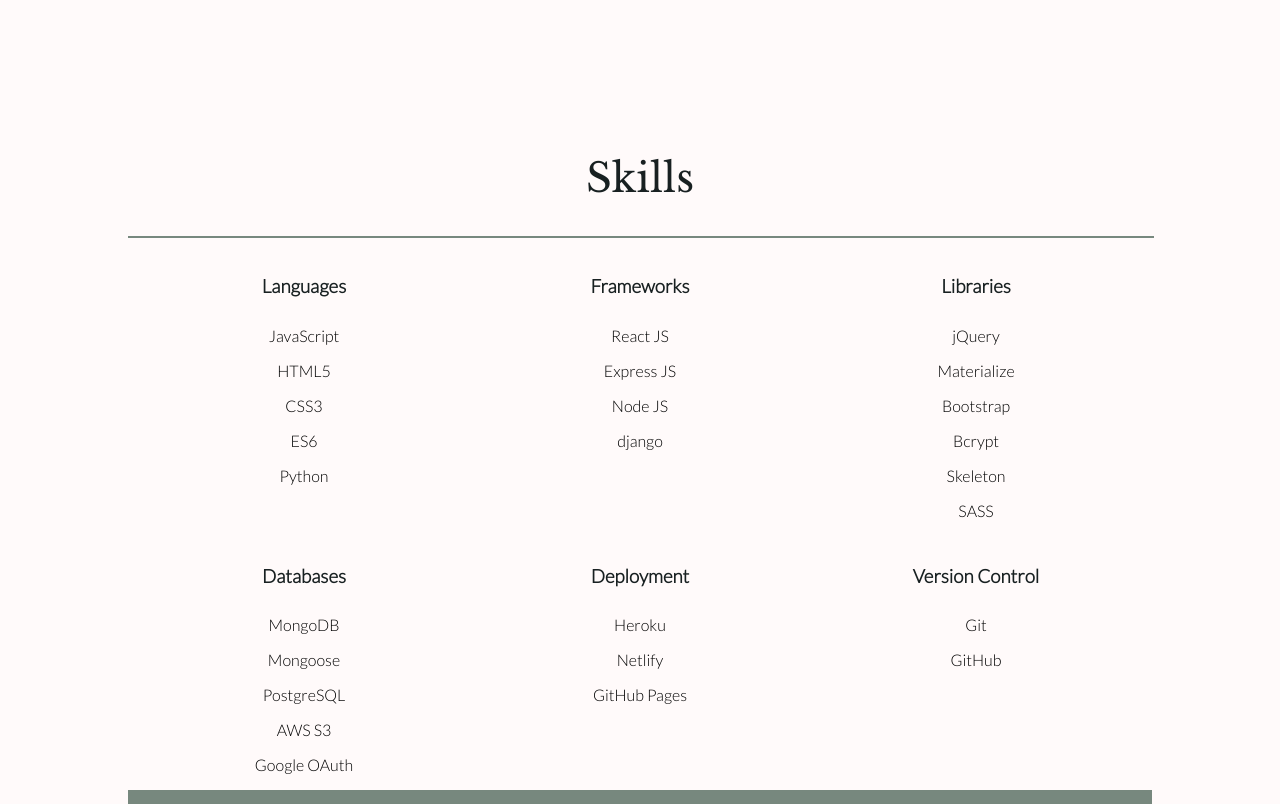
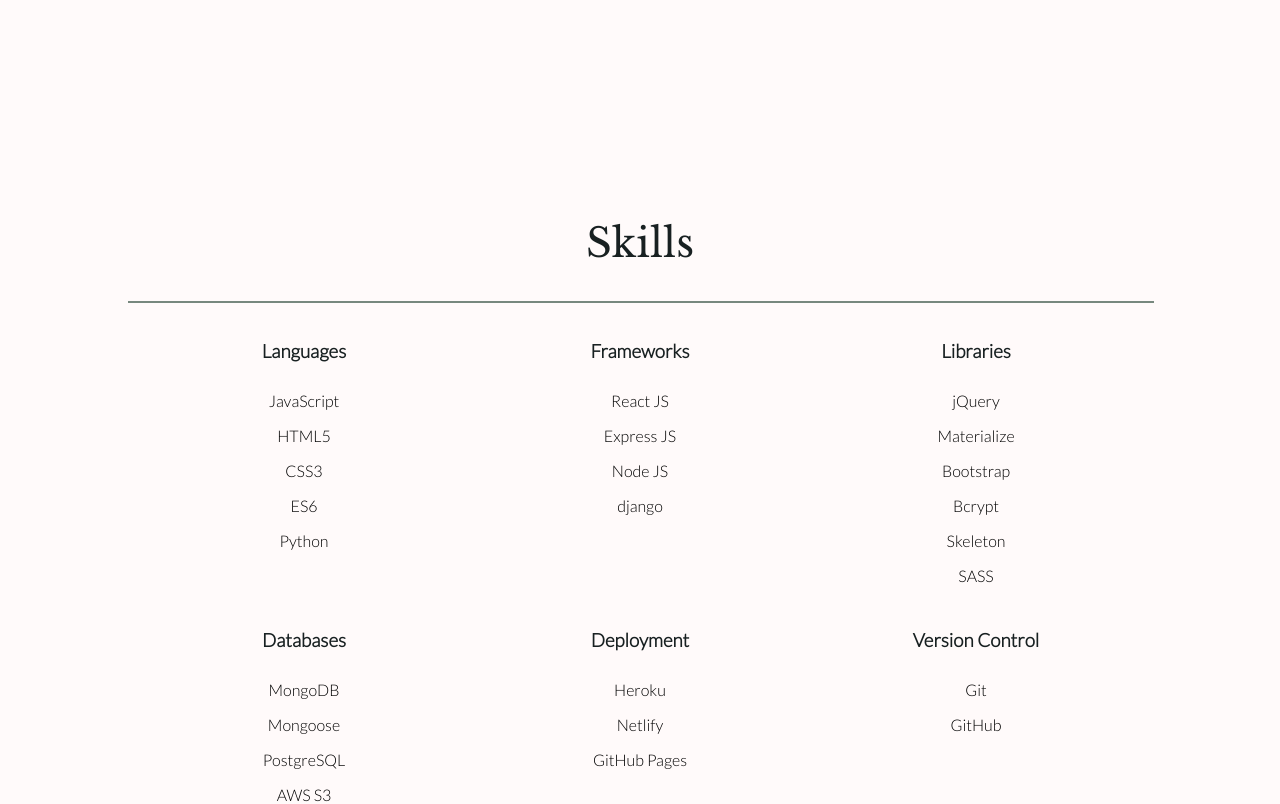
Before and after one commit to laurakelly1/portfolio-frontend, a React (Create React App) app: page / in a window 1280 px wide. Shown: the part 2280-3084 px from the top of the page. Built offline with nearby package versions, Linux system fonts and the light colour scheme.

Commit message:
Added favicon

```diff
--- a/src/components/Nav.js
+++ b/src/components/Nav.js
@@ -3,7 +3,7 @@
   return (
     <div className="nav">
       <div className="navbar">
-        <Link to='/#home' smooth>
+        <Link to="/#home" smooth>
           Home
         </Link>
         <Link to="/#about" smooth>
@@ -12,7 +12,7 @@
         <Link to="/#projects" smooth>
           Projects
         </Link>
-        <Link to='/#skills' smooth>
+        <Link to="/#skills" smooth>
           Skills
         </Link>
         <Link to="/#contact" smooth>
--- a/src/styles.scss
+++ b/src/styles.scss
@@ -182,12 +182,12 @@
 }
 .skills-page {
   padding: 0 10%;
+  height: 100vh;
   display: flex;
   flex-direction: column;
   justify-content: center;
+  border-bottom: 50px solid $light-green;
   .skill-total-block {
-    background-color: $main-background;
-    border-bottom: 100px solid $light-green;
     hr {
       width: 100%;
       border: 1px solid $light-green;
```
Also changed, not shown: 1 other file (tests, documents, lock files or other folders).
